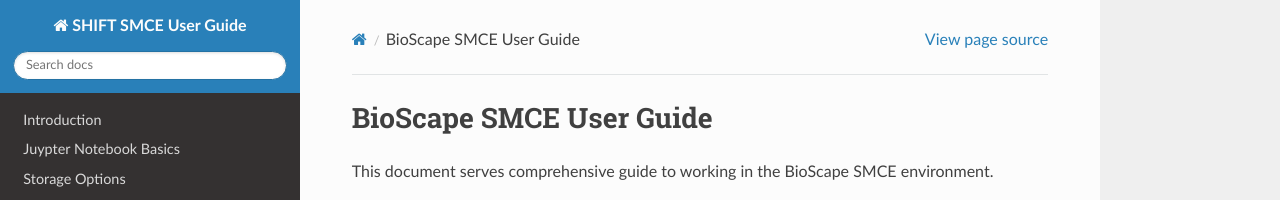
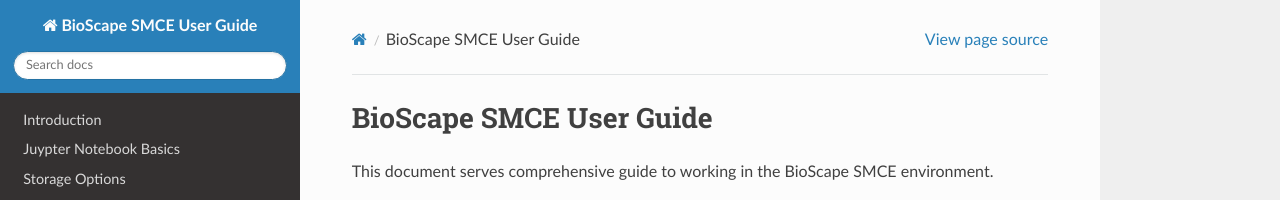
Before and after one commit to BioSCape-io/BioSCape-SMCE-User-Guide, a Sphinx documentation site: the page built from docs/source/index.rst, in a window 1280 px wide. Shown: the top 200 px of the page. Built offline with Sphinx 7.4.7 and the Read the Docs theme 2.0.0, drawn with Linux system fonts in a browser that asks for light colours.

Commit message:
fixed name

```diff
--- a/docs/source/conf.py
+++ b/docs/source/conf.py
@@ -17,7 +17,7 @@
 
 # -- Project information -----------------------------------------------------
 
-project = 'SHIFT SMCE User Guide'
+project = 'BioScape SMCE User Guide'
 copyright = '2023, Evan Lang'
 author = 'Evan Lang'
 
```
